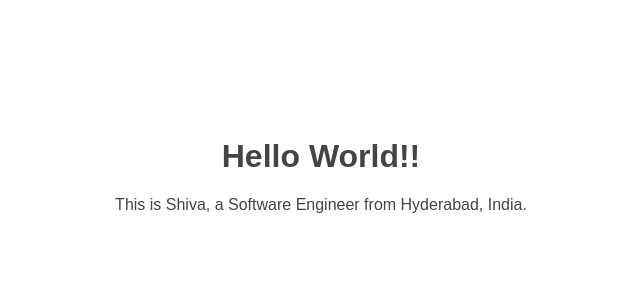
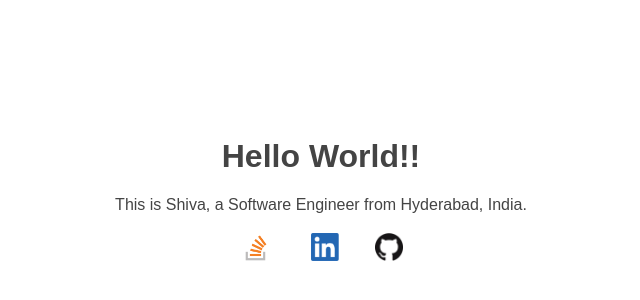
Before and after one commit to kshivakumar/kshivakumar.dev, a plain HTML site: page index.html in a window 1280 px wide. Shown: the part 62-362 px from the top of the page, without its empty margins (319-959 px from the left). Drawn offline with Linux system fonts and the light colour scheme.

Commit message:
Add links to SO, LinkedIn and GitHub profile, add .gitignore

```diff
--- a/index.html
+++ b/index.html
@@ -11,10 +11,22 @@
       body {
         margin: 25vh auto;
       }
+
+      .connect {
+          display: flex;
+          align-items: center;
+          justify-content: space-around;
+          max-width: 200px;
+          margin: 0 auto;
+      }
     </style>
   </head>
   <body>
     <h1>Hello World!!</h1>
     <p>This is Shiva, a Software Engineer from Hyderabad, India.</p>
+    <div class="connect">
+      <a href="https://stackoverflow.com/users/3007402/shiva?tab=profile"><img src="./logos/stackoverflow.png" style="width:36px"/></a>
+      <a href="https://linkedin.com/in/k-shiva-kumar/"><img src="./logos/linkedin.png" style="width:28px"/></a>
+      <a href="https://github.com/kshivakumar"><img src="./logos/github.png" style="width:28px"/></a>
   </body>
 </html>
```
Also changed, not shown: logos/github.png (added), logos/linkedin.png (added), logos/stackoverflow.png (added), 1 other file.
